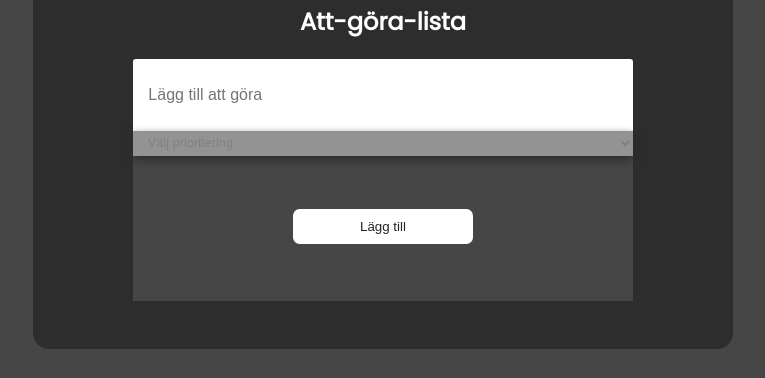
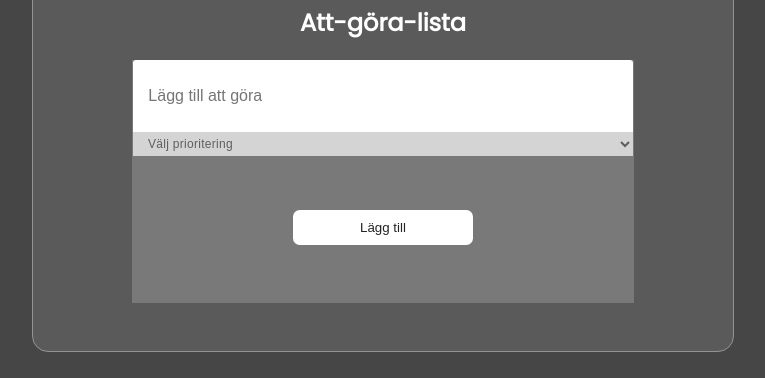
Before and after one commit to jenniferchristine/jeja2306-moment2, a website built with Parcel: page src/index.html in a window 1280 px wide. Shown: the part 145-523 px from the top of the page, without its empty margins (257-1022 px from the left). Built offline with nearby package versions, Linux system fonts and the light colour scheme.

Commit message:
changed colors

```diff
--- a/src/css/_base.scss
+++ b/src/css/_base.scss
@@ -7,6 +7,7 @@ $paragraph-text: 'Inter';
 $primary-color: #464646;
 $darker_color: darken($primary-color, 10%);
 $darkest_color: darken($primary-color, 13.5%);
+$lighter_color: lighten($primary-color, 8%);
 $light_color: lighten($primary-color, 100%);
 $detailcolor: lighten($primary-color, 30%);
 
--- a/src/css/_layout.scss
+++ b/src/css/_layout.scss
@@ -21,14 +21,17 @@ header {
 section {
     @include centerall(flex, center, center, column);
     @include width(700px, 100%);
-    background-color: $darker_color;
+    background-color: $lighter_color;
     padding: 0 0 3em 0;
     border-radius: 1em;
+    border: 1px solid $detailcolor;
 
     #new {
         @include width(100%, 500px);
         @include centerall(flex, center, center, column);
-        background-color: $primary-color;
+        background-color: lighten($primary-color, 20%);
+        border-right: 1px solid darken($detailcolor, 10%);
+        border-left: 1px solid darken($detailcolor, 10%);
     }
 
     #task {
@@ -39,12 +42,12 @@ section {
     }
 
     select {
-        @include color($detailcolor, grey);
+        @include color(rgb(212, 212, 212), rgb(94, 94, 94));
         @include border(0, 0);
         @include size(100%, 25px);
         font-size: 12px;
         letter-spacing: 0.3px;
-        box-shadow: 0px 4px 8px $darker_color;
+        border-bottom:  1px solid darken($detailcolor, 10%);
     }
 
     .btn {
@@ -60,7 +63,10 @@ section {
     #result {
         @include centerall(flex, center, center, column);
         @include width(500px, 100%);
-        background-color: $primary-color;
+        background-color: lighten($primary-color, 20%);
+        border-right:  1px solid darken($detailcolor, 10%);
+        border-left:  1px solid darken($detailcolor, 10%);
+        border-bottom:  1px solid darken($detailcolor, 10%);
 
         .btn { margin: 3.5em 0 3em 0; }
         input { @include size(16px, 16px); margin: 0 20px 0 0; }
@@ -70,10 +76,9 @@ section {
             text-align: left;
             padding: 2em;
             font-size: 20px;
-            border-bottom: 1px solid $darkest_color;
-            box-shadow: 0px 4px 8px $darker_color;
+            border-bottom: 1px solid darken($lighter_color, 3%);
 
-            &:nth-child(even) { background-color: $darkest_color; } }
+            &:nth-child(even) { background-color:  $lighter_color; } }
     }
 
     .prio-one::after {
```
